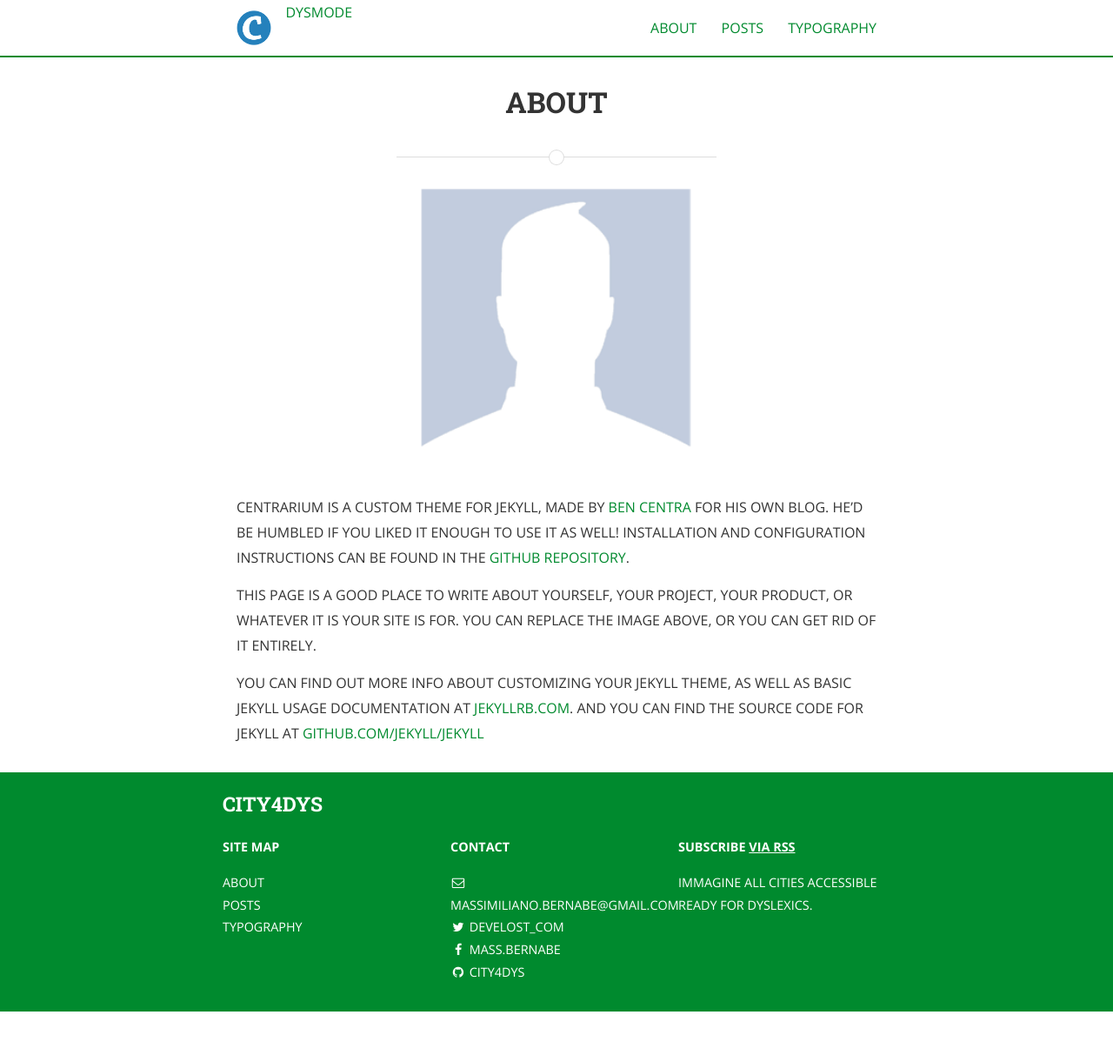
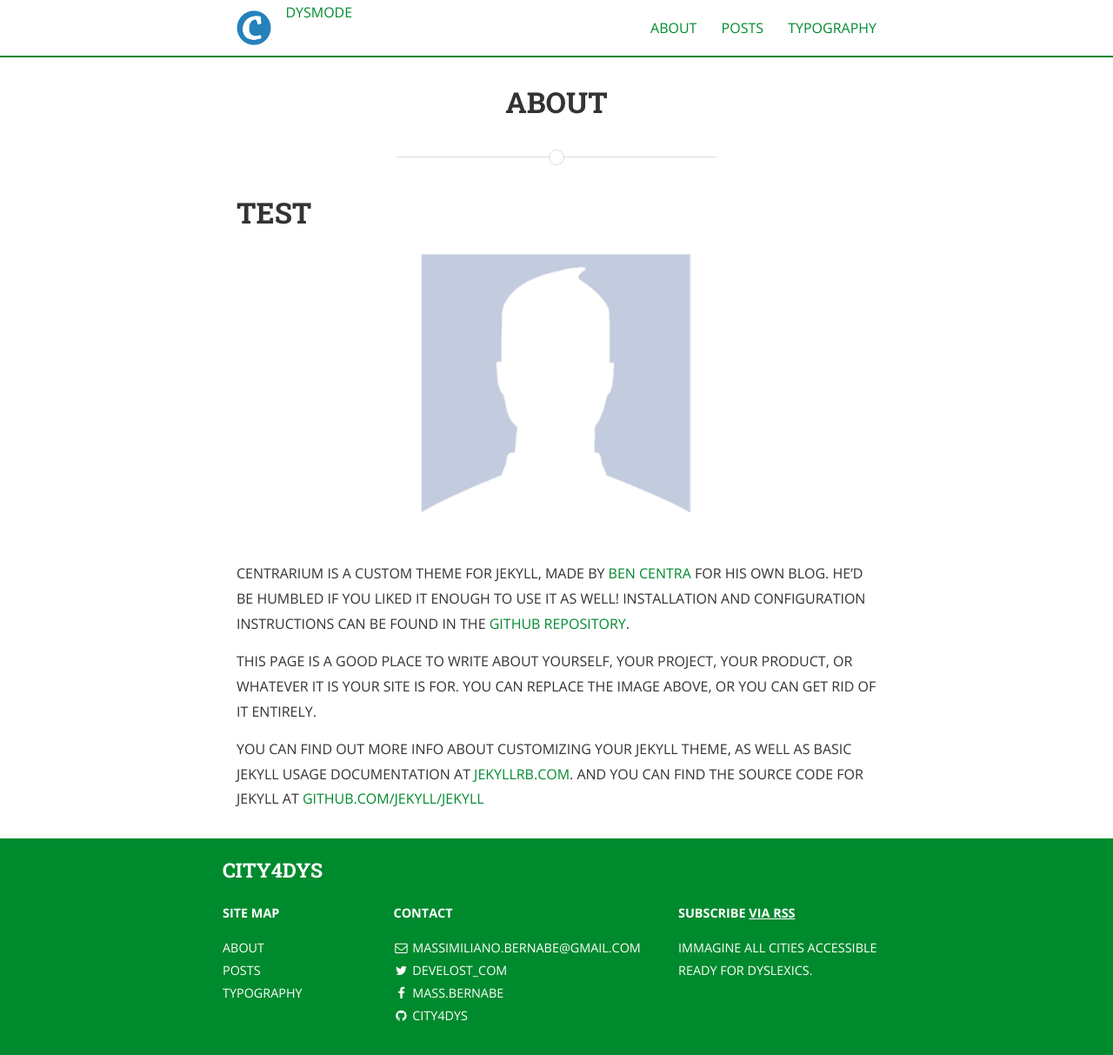
Before and after one commit to city4dys/city4dys.github.io, a Jekyll site: the page built from about.md, in a window 1280 px wide. Shown: the whole page at 87% size. Built offline with Jekyll 4.4.1, drawn with Linux system fonts in a browser that asks for light colours; nearby versions of some CDN libraries; a style sheet for code colours, icons or effects is not loaded; before the commit the page ends 1163 px from its top, so only the background shows below that.

Commit message:
mod footer ui

```diff
--- a/_sass/_layout.scss
+++ b/_sass/_layout.scss
@@ -378,10 +378,10 @@ pre code.hljs {
 	.site-navigation {
 		@include span-columns(12);
 		@include media ($mobile) {
-			@include span-columns(6);
+			@include span-columns(4);
 		}
 		@include media ($tablet) {
-			@include span-columns(4);
+			@include span-columns(3);
 		}
 		font-size: 0.9em;
 		ul {
@@ -395,12 +395,12 @@ pre code.hljs {
 		margin-top: 1em;
 		@include span-columns(12);
 		@include media ($mobile) {
-			@include span-columns(6);
+			@include span-columns(8);
 			margin-top: 0;
 			margin-right: 0;
 		}
 		@include media ($tablet) {
-			@include span-columns(4);
+			@include span-columns(5);
 			margin-top: 0;
 		}
 		font-size: 0.9em;
--- a/about.md
+++ b/about.md
@@ -3,6 +3,9 @@ layout: page
 title: About
 permalink: /about/
 ---
+
+
+# Test
 
 <img src="{{ site.baseurl }}/assets/profile-placeholder.gif" title="Profile Picture" class="profile">
 
```
